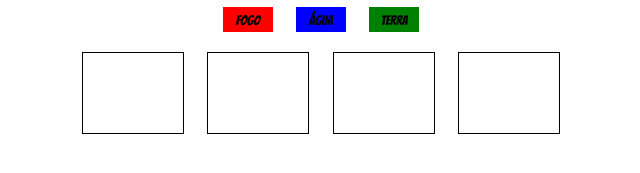
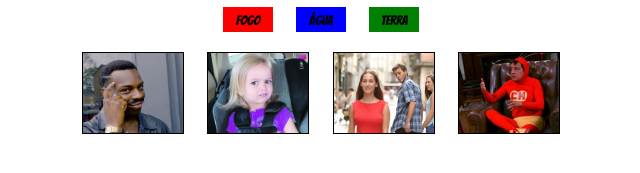
Before and after one commit to SheilaNS/project-meme-generator, a website: page index.html in a window 1280 px wide. Shown: the part 485-658 px from the top of the page, without its empty margins (319-959 px from the left). Drawn offline with Linux system fonts and the light colour scheme; the site is published under a folder, as on GitHub Pages, so addresses that start at the root find nothing.

Commit message:
fix(Imagens): :bug: Background das divs

```diff
--- a/style.css
+++ b/style.css
@@ -81,7 +81,7 @@ button {
   height: 80px;
   border: 1px solid black;
   display: inline-block;
-  background-image: url('/imgs/meme1.png');
+  background-image: url('imgs/meme1.png');
   background-size: cover;
 }
 
@@ -90,7 +90,7 @@ button {
   height: 80px;
   border: 1px solid black;
   display: inline-block;
-  background-image: url('/imgs/meme2.png');
+  background-image: url('imgs/meme2.png');
   background-size: cover;
 }
 
@@ -99,7 +99,7 @@ button {
   height: 80px;
   border: 1px solid black;
   display: inline-block;
-  background-image: url('/imgs/meme3.png');
+  background-image: url('imgs/meme3.png');
   background-size: cover;
 }
 
@@ -108,6 +108,6 @@ button {
   height: 80px;
   border: 1px solid black;
   display: inline-block;
-  background-image: url('/imgs/meme4.png');
+  background-image: url('imgs/meme4.png');
   background-size: cover;
 }
```
